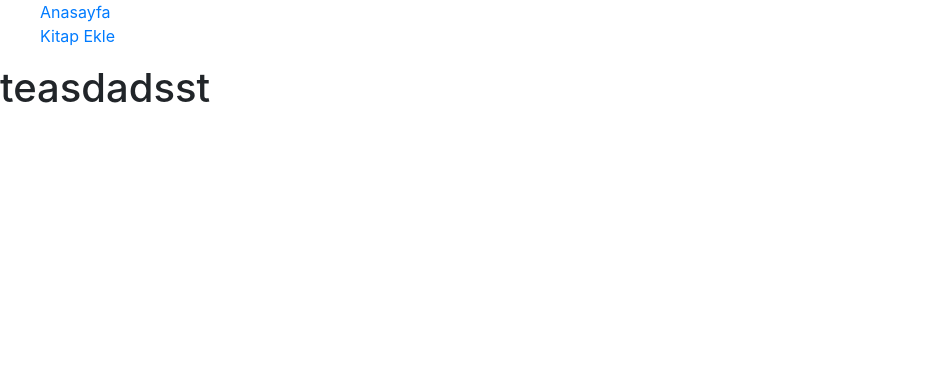
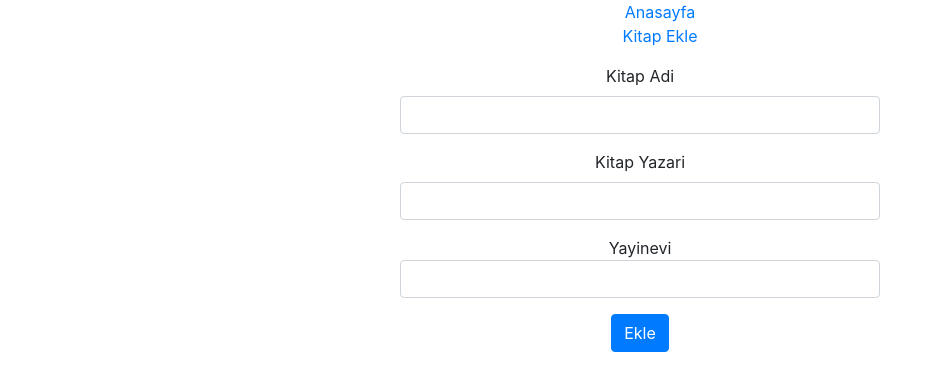
Before and after one commit to ahmetozcelik/typescript-with-react, a React (Create React App) app: page /create in a window 1280 px wide. Shown: the top 390 px of the page, without its empty margins (0-943 px from the left). Built offline with nearby package versions, Linux system fonts and the light colour scheme.

Commit message:
axios eklendi. create component eklendi.

```diff
--- a/package.json
+++ b/package.json
@@ -11,6 +11,7 @@
     "@types/react": "^16.9.19",
     "@types/react-dom": "^16.9.5",
     "@types/react-router-dom": "^5.1.3",
+    "axios": "^0.19.2",
     "react": "^16.12.0",
     "react-dom": "^16.12.0",
     "react-router-dom": "^5.1.2",
--- a/src/App.tsx
+++ b/src/App.tsx
@@ -1,20 +1,16 @@
 import React from "react";
+import axios from "axios";
 
 
 import Main from "./components/Main";
-import Create from "./components/Create";
 
 import "./App.css";
 
 class App extends React.Component {
   state = { books: [] };
   componentDidMount() {
-    fetch("https://5e31ca3eb92d240014ea4f58.mockapi.io/books")
-      .then(res => res.json())
-      .then(data => {
-        this.setState({ books: data });
-      })
-      .catch(console.log);
+    axios.get("https://5e31ca3eb92d240014ea4f58.mockapi.io/books")
+      .then(res => {this.setState({books : res.data})})
   }
   render() {
     return (
--- a/src/components/Create.tsx
+++ b/src/components/Create.tsx
@@ -1,9 +1,73 @@
 import React, { Component } from "react";
+import axios from "axios";
 
-const Create =() =>{
-    return(
-        <h1>teasdadsst</h1>
-    )
+class Create extends Component {
+  state = {
+    title: "",
+    author: "",
+    publisher: ""
+  };
+  nameChange = e => {
+    this.setState({ title: e.target.value });
+  };
+  authorChange = e => {
+    this.setState({ author: e.target.value });
+  };
+  publisherChange = e => {
+    this.setState({ publisher: e.target.value });
+  };
+  handleSubmit = event => {
+    event.preventDefault();
+    const book = {
+      title: this.state.title,
+      author: this.state.author,
+      publisher: this.state.publisher
+    };
+    axios({
+      method: "post",
+      url: "https://5e31ca3eb92d240014ea4f58.mockapi.io/books",
+      data: {
+        title: book.title,
+        author: book.author,
+        publisher: book.publisher
+      }
+    });
+  };
+  render() {
+    return (
+      <div className="w-50 mx-auto">
+        <form onSubmit={this.handleSubmit}>
+          <div className="form-group">
+            <label>Kitap Adi</label>
+            <input
+              type="text"
+              className="form-control"
+              onChange={this.nameChange}
+            />
+          </div>
+          <div className="form-group">
+            <label>Kitap Yazari</label>
+            <input
+              type="text"
+              className="form-control"
+              onChange={this.authorChange}
+            />
+          </div>
+          <div className="form-group">
+            <label className="form-check-label">Yayinevi</label>
+            <input
+              type="text"
+              className="form-control"
+              onChange={this.publisherChange}
+            />
+          </div>
+          <button type="submit" className="btn btn-primary">
+            Ekle
+          </button>
+        </form>
+      </div>
+    );
+  }
 }
 
 export default Create;
--- a/src/index.tsx
+++ b/src/index.tsx
@@ -9,8 +9,8 @@ import "./index.css";
 
 ReactDOM.render(
   <Router>
-    <div>
-      <nav>
+    <div className="w-75 mx-auto text-center">
+      <nav className="text-center">
         <ul>
           <li>
             <Link to="/">Anasayfa</Link>
```
Also changed, not shown: 2 other files (tests, documents, lock files or other folders).
